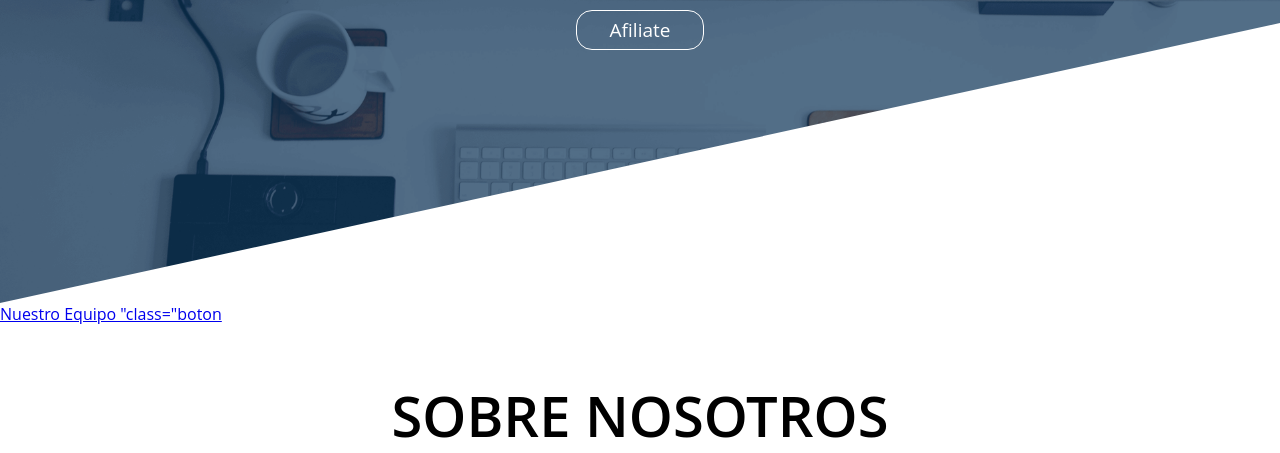
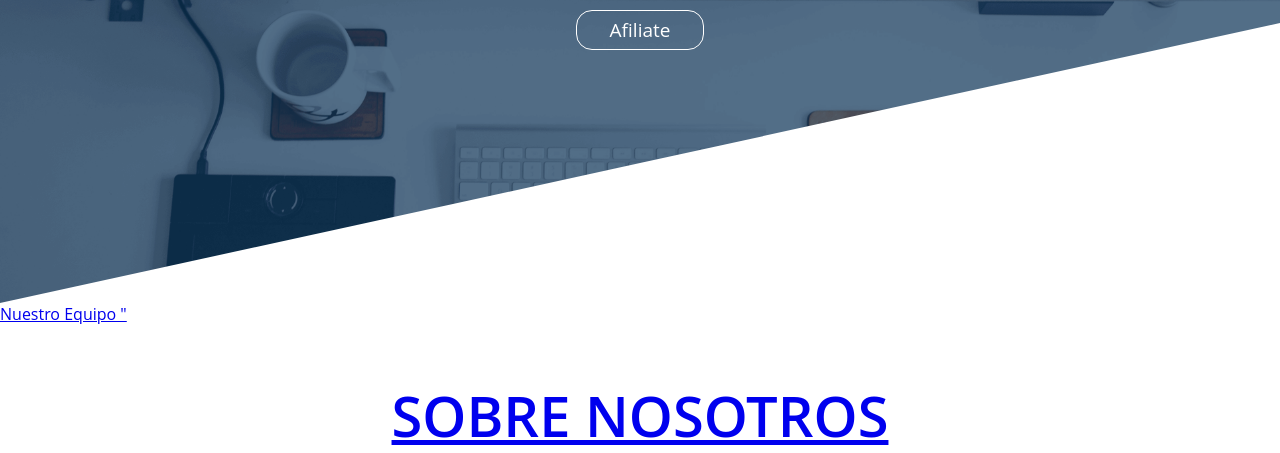
Before and after one commit to MascotaySalud/MascotaySalud, a plain HTML site: page index.html in a window 1280 px wide. Shown: the part 347-800 px from the top of the page. Drawn offline with Linux system fonts and the light colour scheme.

Commit message:
Update index.html

```diff
--- a/index.html
+++ b/index.html
@@ -17,7 +17,7 @@
         </div>
         <div class="sesgoabajo"></div>
     </header>
-<a href="#equipo">Nuestro Equipo "class="boton</a>
+<a href="#equipo">Nuestro Equipo "
     <main>
         <section class="acerca-de">
             <div class="contenedor">
```
